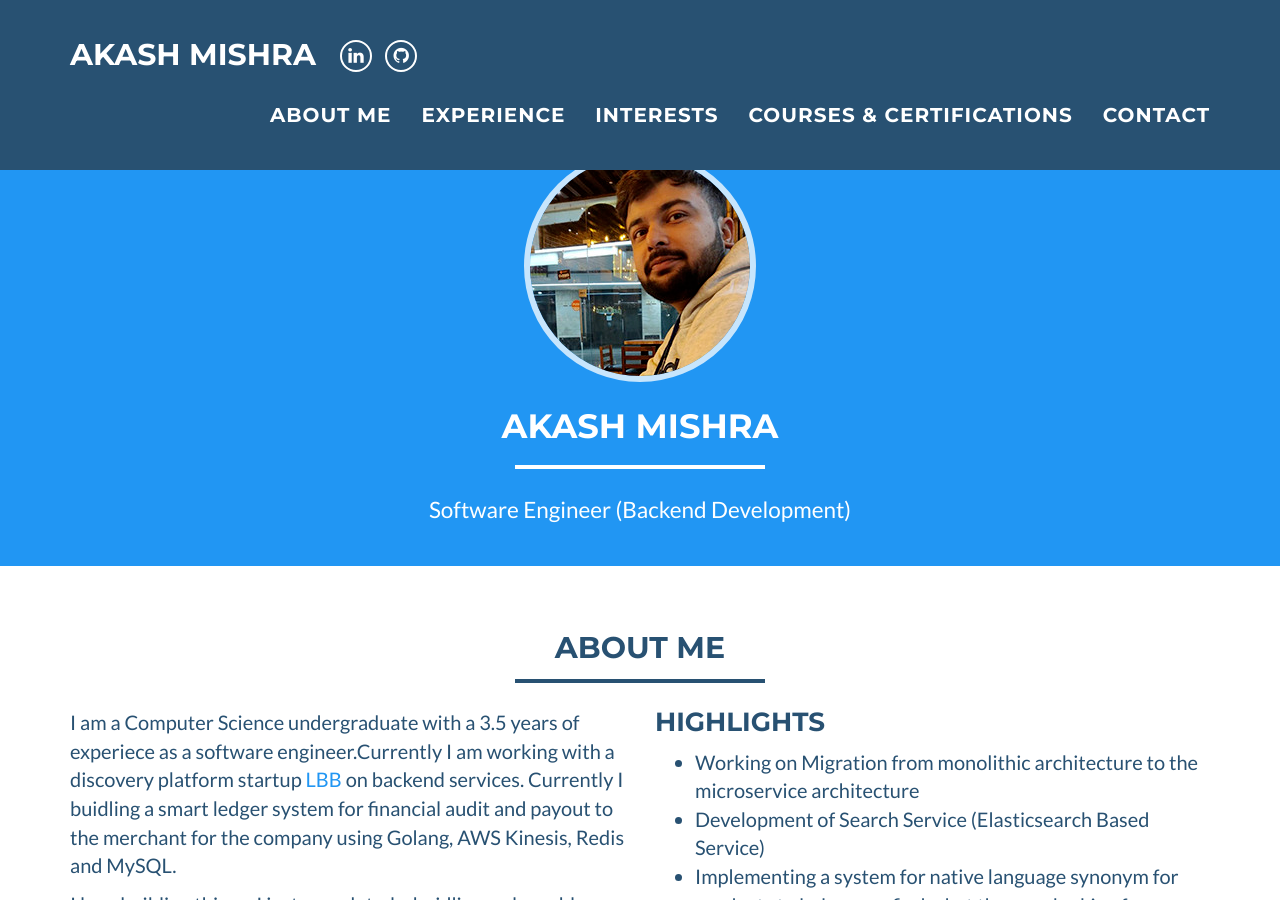
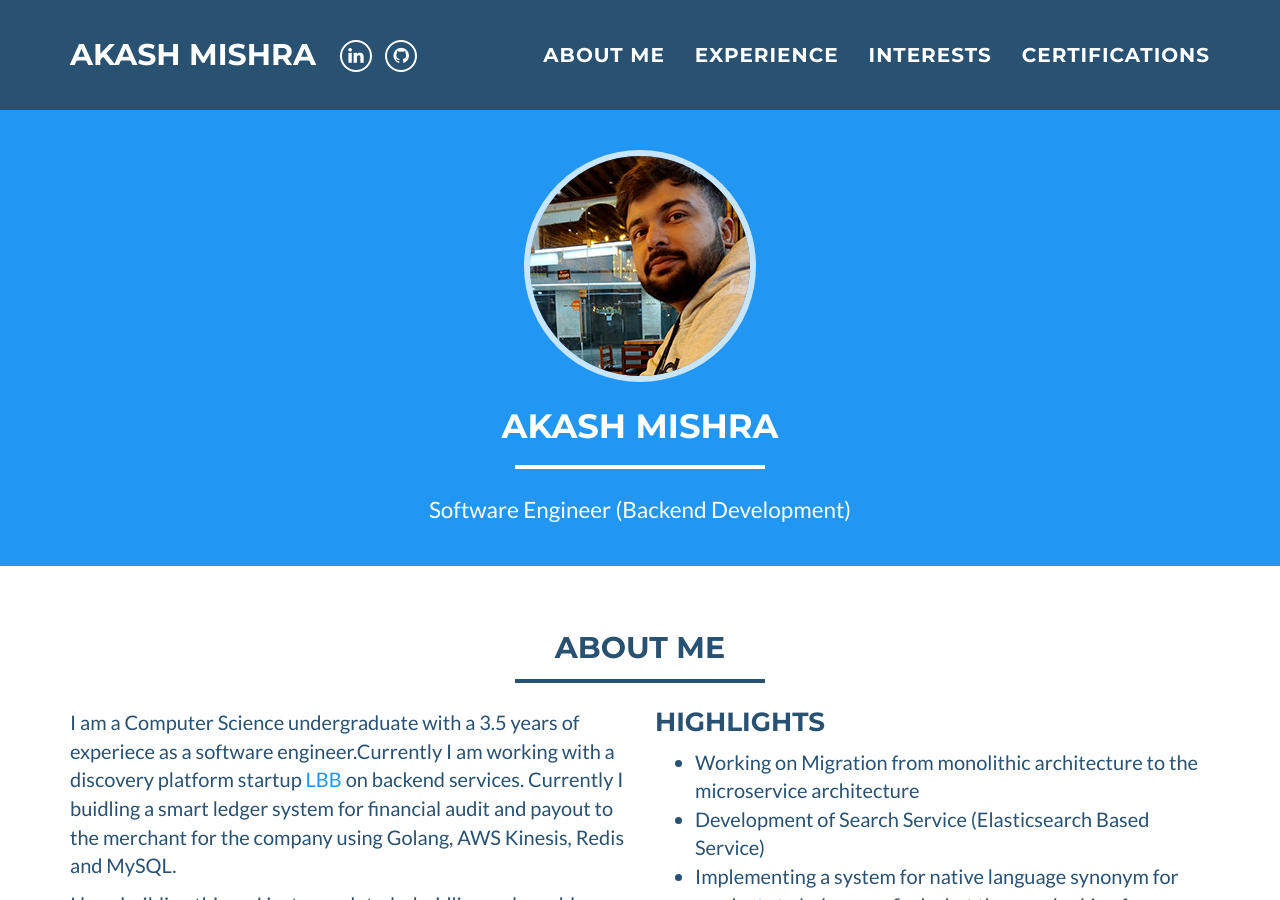
Before and after one commit to akashsky1994/akashsky1994.github.io, a Jekyll site: the page built from index.html, in a window 1280 px wide and 900 px high. Built offline with Jekyll 4.4.1, drawn with Linux system fonts in a browser that asks for light colours.

Commit message:
NavBar Fixed

```diff
--- a/_layouts/default.html
+++ b/_layouts/default.html
@@ -65,11 +65,8 @@
                        <a href="#interests">Interests</a>
                    </li>
                    <li class="page-scroll">
-                        <a href="#certi">Courses & Certifications</a>
+                        <a href="#certi">Certifications</a>
                     </li>
-                   <li class="page-scroll">
-                       <a href="#contact">Contact</a>
-                   </li>
                </ul>
            </div>
            <!-- /.navbar-collapse -->
```
